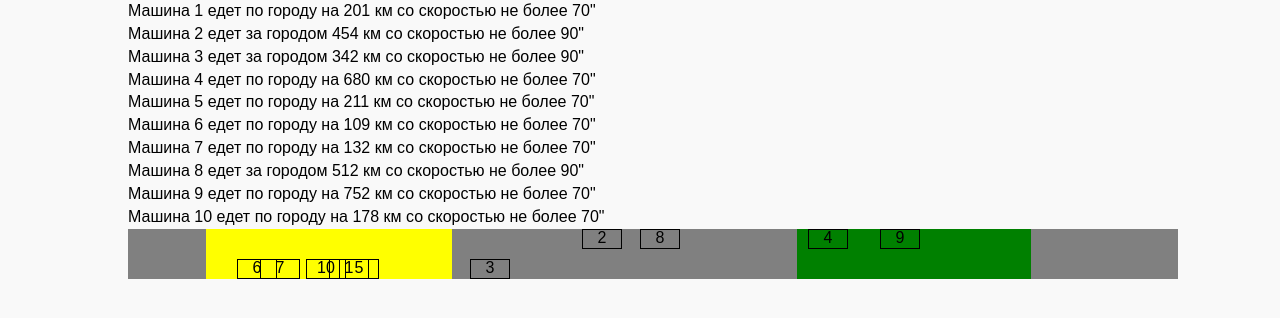
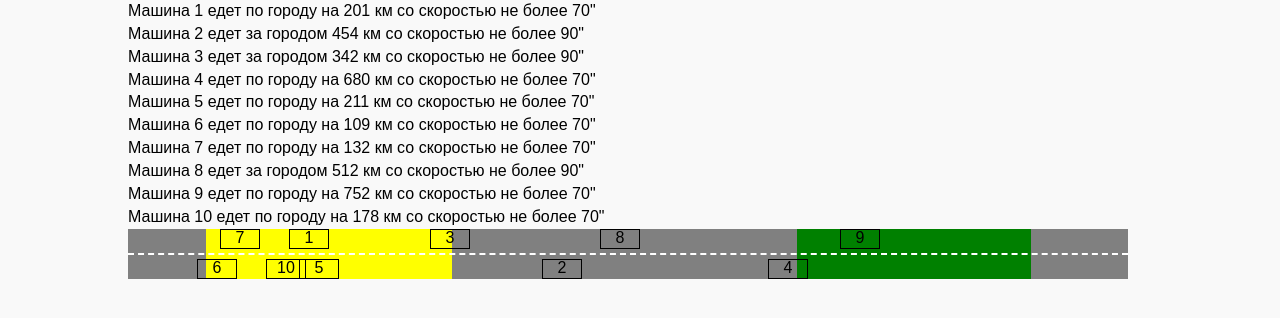
Before and after one commit to lexxmg/sandbox-php, a PHP site: page / in a window 1280 px wide. Shown: the top 318 px of the page. Run offline with PHP 8.4, Linux system fonts and the light colour scheme.

Commit message:
add sort

```diff
--- a/css/master.css
+++ b/css/master.css
@@ -81,7 +81,9 @@ h1, h2, h3, p, figure {
 .highway {
   position: relative;
 
-  width: 1050px;
+  overflow: hidden;
+
+  width: 1000px;
   height: 50px;
 
   background-color: gray;
@@ -127,3 +129,15 @@ h1, h2, h3, p, figure {
 
   background: green;
 }
+
+.highway__markup {
+  position: absolute;
+  top: 0;
+  left: 0;
+  z-index: 120;
+
+  width: 100%;
+  height: calc(50% + 1px);
+
+  border-bottom: 2px dashed white;
+}
--- a/index.php
+++ b/index.php
@@ -24,6 +24,7 @@
 
   <body>
     <div class="fixed-container">
+      <!-- <pre><?php var_dump($cars);?></pre> -->
       <ul>
         <?php foreach ($cars as $key => $value): ?>
           <?php if (
@@ -38,18 +39,15 @@
       </ul>
 
       <div class="highway">
+        <?php $rev = true;?>
+        <?php ksort($cars);?>
         <?php foreach ($cars as $key => $value): ?>
-          <?php $currentCar = 1;?>
+          <?php $rev = !$rev;?>
           <div class="highway__item"
             style=<?php
-            //$nextCar = ( array_key_exists($key + 1, $cars) ) ? $key + 1 : $key;
-
-            if ($cars[$currentCar]['kilometer'] - $cars[$key]['kilometer'] <= 40) {
-              $currentCar = $key;
-            }
               printf('"left: %spx; top: %spx" ',
-                $cars[$key]['kilometer'],
-                ($cars[$currentCar]['kilometer'] - $cars[$key]['kilometer'] <= 40) ? 0 : 30);
+                $value['kilometer'] - 40,
+                ($rev) ? 0 : 30);
             ?>
             ><?=$value['car']?>
           </div>
@@ -57,6 +55,7 @@
 
         <div class="highway__city1"></div>
         <div class="highway__city2"></div>
+        <div class="highway__markup"></div>
       </div>
     </div>
   </body>
--- a/php/sandbox.php
+++ b/php/sandbox.php
@@ -10,7 +10,9 @@ $cars = [];
 
 for ($i = 0; $i < 10; $i++) {
   $carNumber = $i + 1;
-  $cars[] = ['car' => $carNumber, 'kilometer' => rand(0, 1000)];
+  $kilometer = rand(0, 1000);
+
+  $cars[$kilometer] = ['car' => $carNumber, 'kilometer' => $kilometer];
 }
 
 //var_dump($cars);
```
